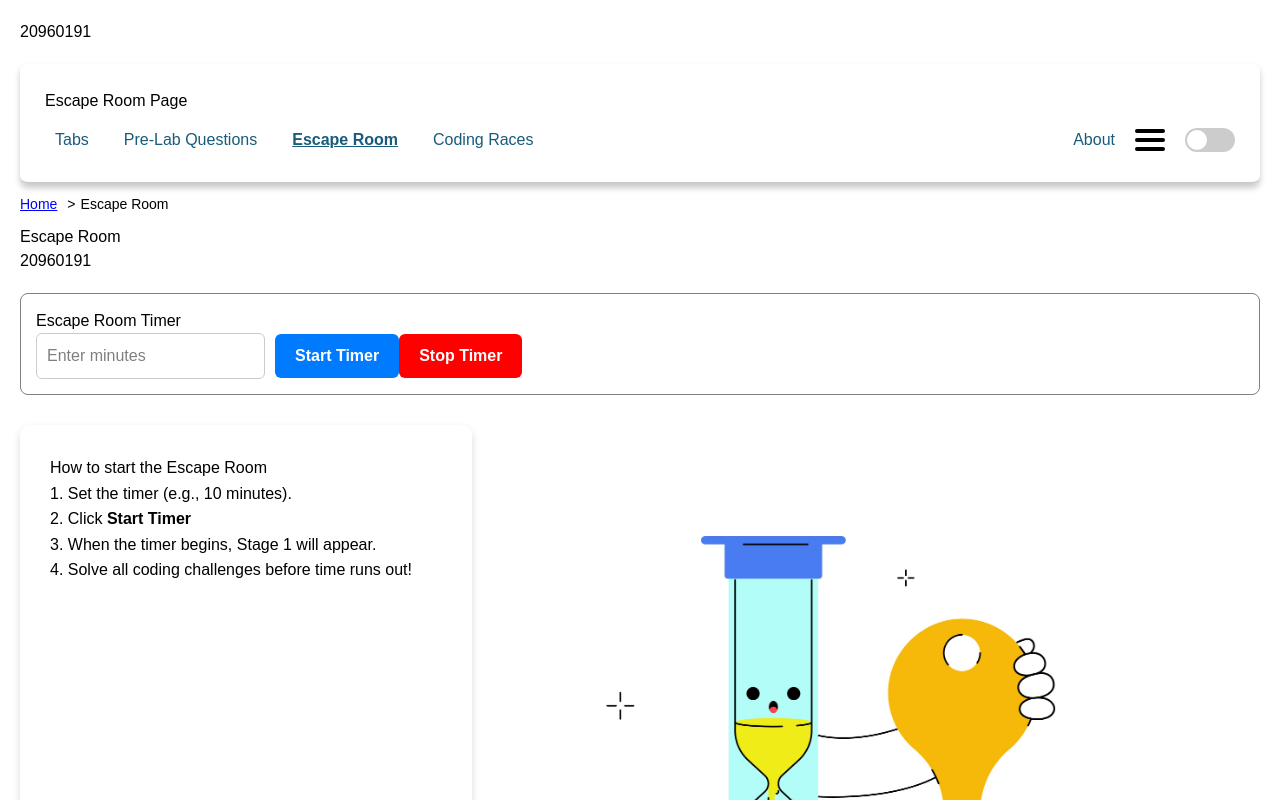
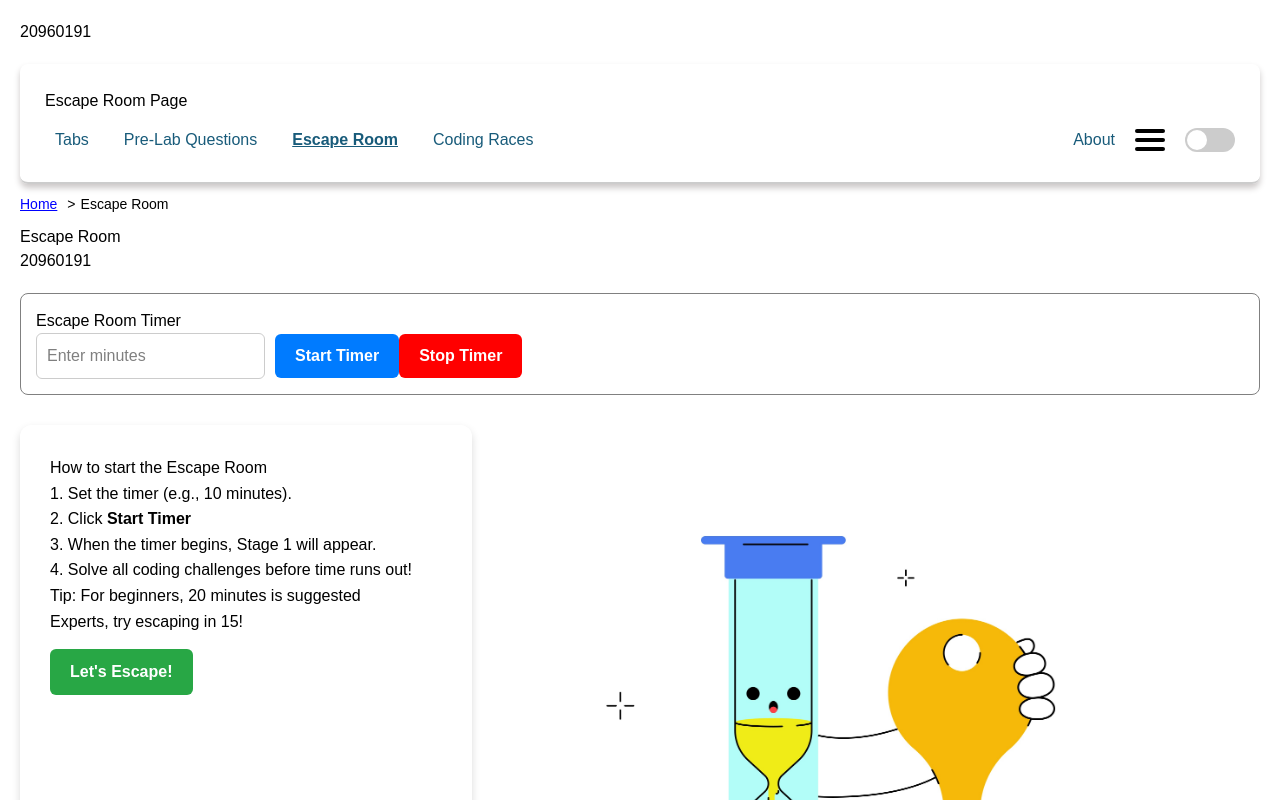
Before and after one commit to lsearle94/nextjs-tabs-assignment, a Next.js app: page /escape-room in a window 1280 px wide. Shown: the top 800 px of the page. Built offline with nearby package versions, Linux system fonts and the light colour scheme.

Commit message:
Added stages and button to start escape room, also added prompts for user gameplay

```diff
--- a/src/app/escape-room/page.tsx
+++ b/src/app/escape-room/page.tsx
@@ -100,6 +100,9 @@ export default function EscapeRoom() {
         setTimeLeft(null);
         alert("You stopped the game, you did not escape!");
     };
+
+    //Game Play State
+    const [stage, setStage] = useState<number>(0); //Instructions state = 0, Stage 1 state = 1.
 
     //Page Styling
     const styles = {
@@ -259,7 +262,7 @@ export default function EscapeRoom() {
             marginTop: "30px",
         },
         imageBox: {
-            backgroundImage: "url('/kotak-kanan-9M-27mgz8Vg-unsplash.jpg')",
+            backgroundImage: "url('/kotak-kanan-9M-27mgz8Vg-unsplash.jpg')", //Background image credit: Kotak Kanon on 'Unsplash'
             backgroundSize: "cover",
             backgroundRepeat: "no-repeat",
             backgroundPosition: "center right",
@@ -350,21 +353,35 @@ export default function EscapeRoom() {
                             </>
                         )}
                     </div>
+                    {stage === 0 && (
+                        <div style={styles.imageWrapper}>
                             {/* Image block aligned to the right */}
-                    <div style={styles.imageWrapper}>
+                            <div style={styles.instructionBox}>
                                 {/* Instruction Box*/}
-                        <div style={styles.instructionBox}>
                                 <h3>How to start the Escape Room</h3>
                                 <ol>
                                     <li>1. Set the timer (e.g., 10 minutes).</li>
                                     <li>2. Click <strong>Start Timer </strong></li>
                                     <li>3. When the timer begins, Stage 1 will appear.</li>
                                     <li>4. Solve all coding challenges before time runs out!</li>
+                                    <li> </li>
+                                    <li>Tip: For beginners, 20 minutes is suggested</li>
+                                    <li>Experts, try escaping in 15!</li>
                                 </ol>
+                                {/* Escape Button*/}
+                                <button onClick={() => {
+                                    if (!isRunning) {
+                                        alert("Please start the timer before beginning the escape challenge");
+                                    } else {
+                                        setStage(1); //move to stage 1
+                                    }
+                                }}
+                                style={{marginTop: "15px", padding: "10px 20px", borderRadius: "6px", border: "none", backgroundColor: "#28a745", color: "#fff", fontWeight: "bold", cursor: "pointer"}}
+                                >Let's Escape!</button>
                             </div>
-
                             <div style={styles.imageBox}></div>
                         </div>
+                    )}
                 </main>
             </div>
 
```
Lines whose indentation alone changed are shown as unchanged.
